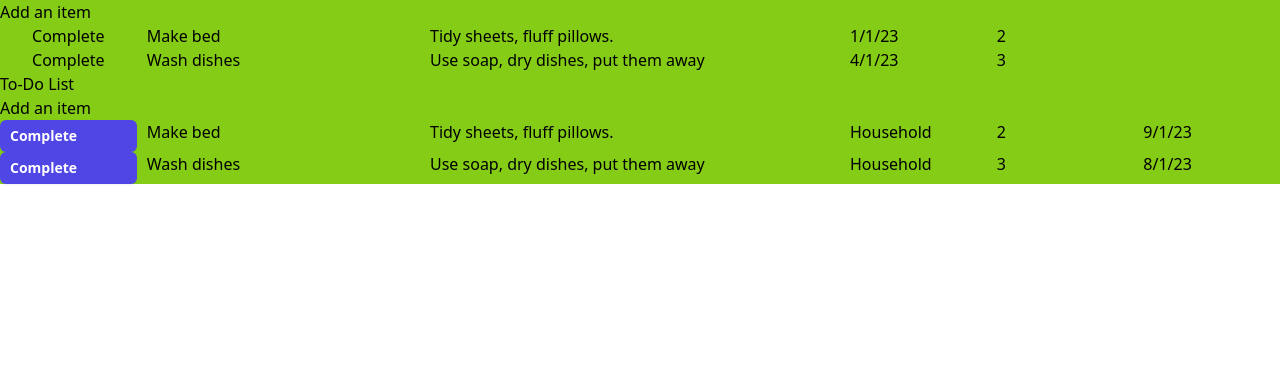
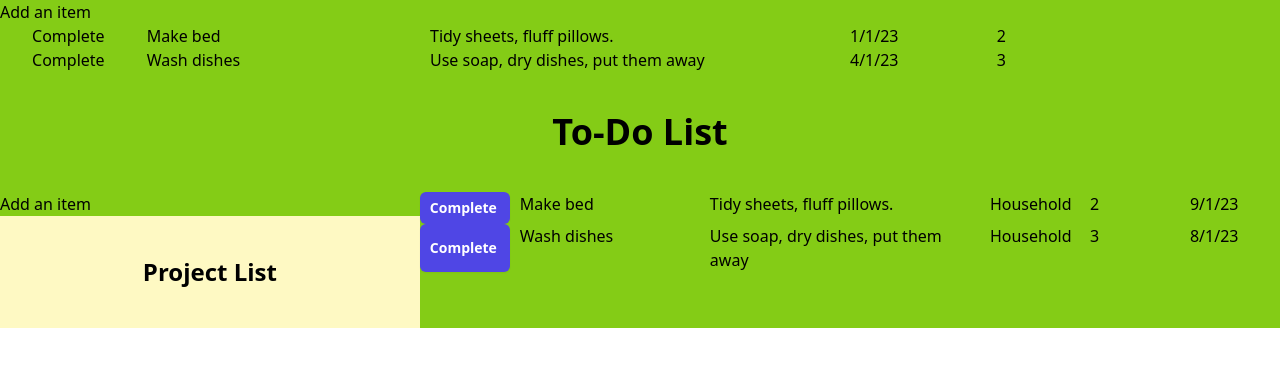
Before and after one commit to edensalt/todo-list, a website built with webpack: page dist/index.html in a window 1280 px wide. Built offline with nearby package versions, Linux system fonts and the light colour scheme.

Commit message:
Oragnize pages and add sidebar

```diff
--- a/src/components/list.js
+++ b/src/components/list.js
@@ -4,7 +4,7 @@ import {
 } from './list_components';
 
 const RenderToDoList = function () {
-  const parent = document.querySelector('#main');
+  const parent = document.querySelector('#main-content');
   // Check if list exists. If yes, remove items and re-render. If no, render.
   const container = document.createElement('div');
   container.setAttribute('id', 'list-container');
--- a/src/index.js
+++ b/src/index.js
@@ -1,6 +1,6 @@
 import './style.css';
 import HomePage from './pages/homepage';
-import NavBar from './components/navbar';
+import NavBar from './page_sections/navbar';
 
 function setContentParent() {
   const div = document.createElement('div');
--- /dev/null
+++ b/src/page_sections/left_sidebar.js
@@ -0,0 +1,24 @@
+const LeftSideBar = function () {
+  const parent = document.querySelector('#left-sidebar');
+
+  const projects = document.createElement('div');
+  projects.setAttribute('id', 'projects');
+  projects.classList.add('bg-yellow-100');
+
+  const projectHeader = document.createElement('h2');
+  projectHeader.setAttribute('id', 'project-header');
+  projectHeader.classList.add('text-2xl', 'font-bold', 'flex', 'justify-center', 'py-10');
+  projectHeader.innerHTML = 'Project List';
+
+  const projectList = document.createElement('div');
+  projectList.setAttribute('id', 'project-div');
+  projectList.classList.add('grid', 'bg-yellow-300');
+
+  parent.appendChild(projects);
+  projects.appendChild(projectHeader);
+  projects.appendChild(projectList);
+
+  return projects;
+};
+
+export default LeftSideBar;
--- a/src/components/navbar.js
+++ b/src/page_sections/navbar.js
@@ -6,10 +6,12 @@ const NavBar = function () {
 
   const logo = document.createElement('h1');
   logo.setAttribute('id', 'logo');
+  logo.classList.add('text-4xl', 'font-bold', 'flex', 'justify-center', 'py-10');
   logo.innerHTML = 'To-Do List';
 
   const pageContent = document.createElement('div');
   pageContent.setAttribute('id', 'main');
+  pageContent.classList.add('flex');
 
   parent.appendChild(navBar);
   navBar.appendChild(logo);
--- a/src/pages/homepage.js
+++ b/src/pages/homepage.js
@@ -1,7 +1,17 @@
+import LeftSideBar from '../page_sections/left_sidebar';
 import RenderToDoList from '../components/list';
 import toAddItem from '../navigation';
 
 const HomePage = function () {
+  const main = document.querySelector('#main');
+
+  const leftSideBar = document.createElement('div');
+  leftSideBar.setAttribute('id', 'left-sidebar');
+  leftSideBar.classList.add('basis-1/3');
+
+  const mainContent = document.createElement('div');
+  mainContent.setAttribute('id', 'main-content');
+
   function addItemBtn() {
     const btn = document.createElement('button');
     btn.innerHTML = 'Add an item';
@@ -9,8 +19,11 @@ const HomePage = function () {
     return btn;
   }
 
-  const main = document.querySelector('#main');
-  main.appendChild(addItemBtn());
+  main.appendChild(leftSideBar);
+  main.appendChild(mainContent);
+
+  leftSideBar.appendChild(addItemBtn());
+  leftSideBar.appendChild(LeftSideBar());
 
   toAddItem();
   RenderToDoList();
--- a/src/style.css
+++ b/src/style.css
@@ -8,11 +8,6 @@
     }
 }
 
-.hello {
-    color: red;
-    background-color: green;
-}
-
 #list-item {
     display: grid;
     grid-template-columns: 1fr 2fr 3fr 1fr 1fr 1fr;
--- a/tailwind.config.js
+++ b/tailwind.config.js
@@ -2,7 +2,12 @@
 module.exports = {
   content: ['./src/**/*.{html,js}'],
   theme: {
-    extend: {},
+    extend: {
+      gridTemplateColumns: {
+        'grid-list': '1fr 2fr 3fr 1fr 1fr 1fr',
+        main: '1fr 3fr',
+      },
+    },
   },
   variants: {
     extend: {},
```
Also changed, not shown: src/page_sections/main_content.js (added).
